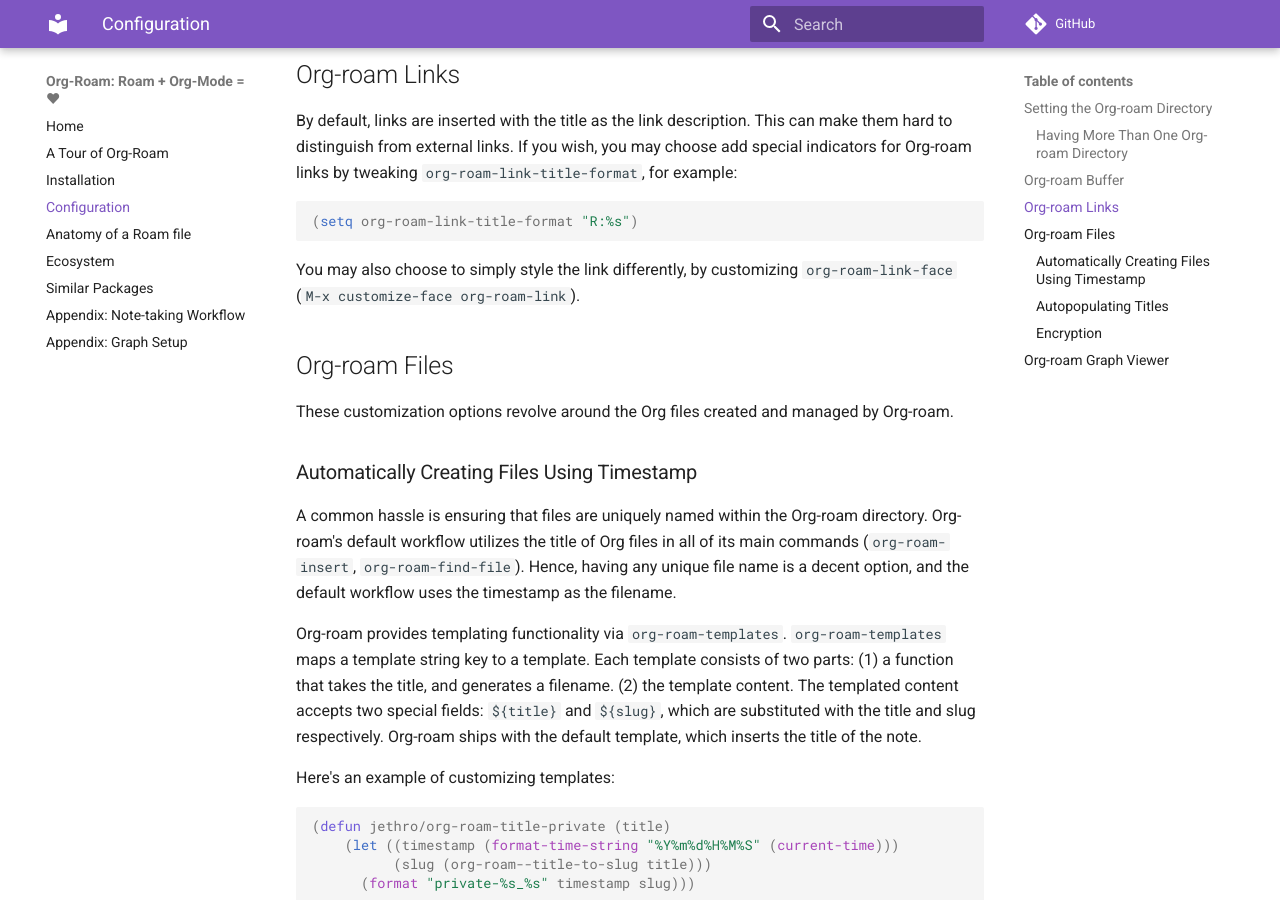
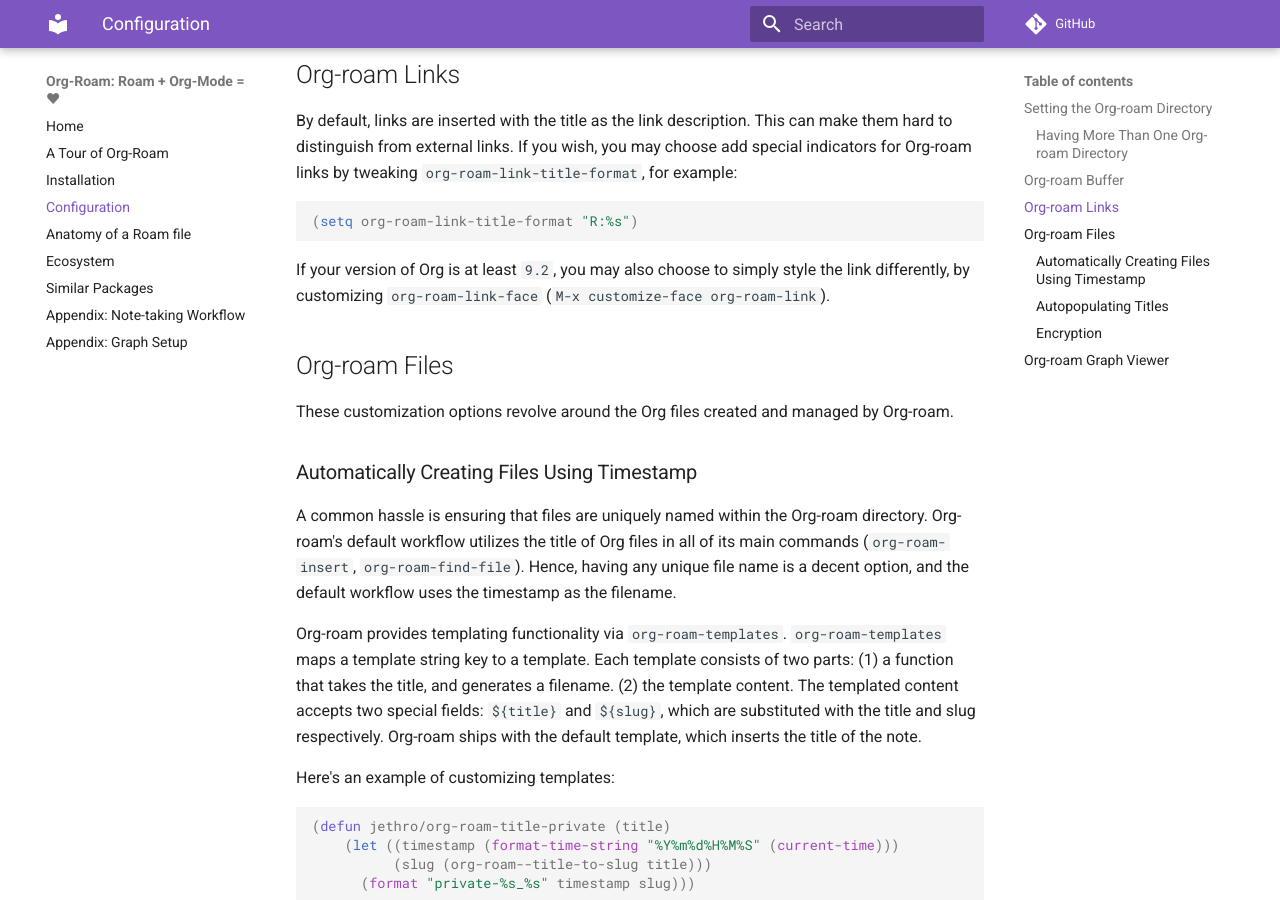
Before and after one commit to org-roam/org-roam, an MkDocs documentation site: the page built from doc/configuration.md, in a window 1280 px wide and 900 px high, scrolled down 1291 px. Built offline with MkDocs 1.6.1 and Material for MkDocs 9.7.7, drawn with Linux system fonts in a browser that asks for light colours; comment, search, counter and statistics services are not loaded.

Commit message:
(fix): Require a minimum version of Org 9.2 for roam link styling (#190)

````diff
--- a/doc/configuration.md
+++ b/doc/configuration.md
@@ -69,8 +69,9 @@
 (setq org-roam-link-title-format "R:%s")
 ```
 
-You may also choose to simply style the link differently, by
-customizing `org-roam-link-face` (`M-x customize-face org-roam-link`).
+If your version of Org is at least `9.2`, you may also choose to
+simply style the link differently, by customizing `org-roam-link-face`
+(`M-x customize-face org-roam-link`).
 
 ## Org-roam Files
 
````
Also changed, not shown: 1 other file.
